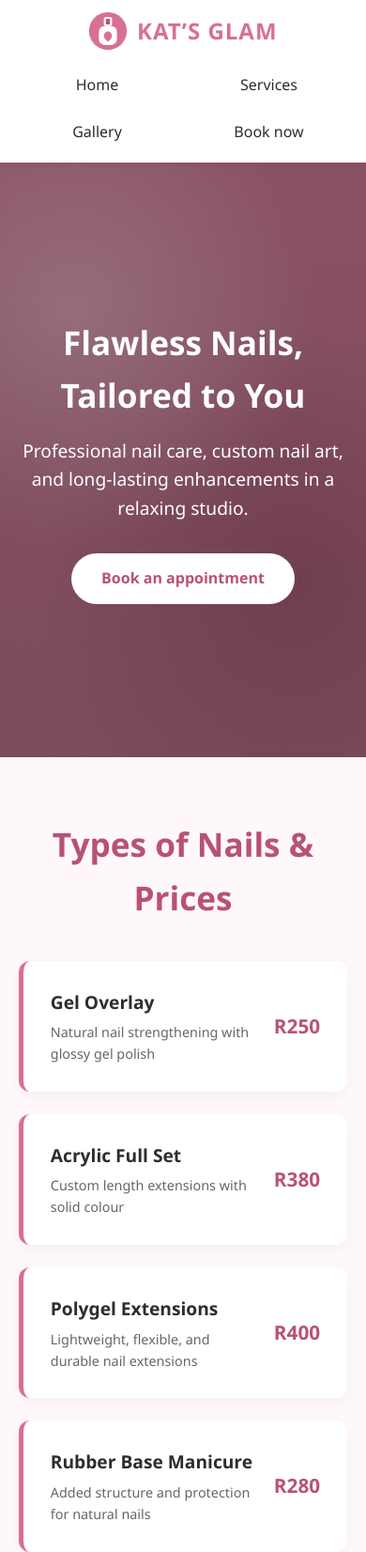
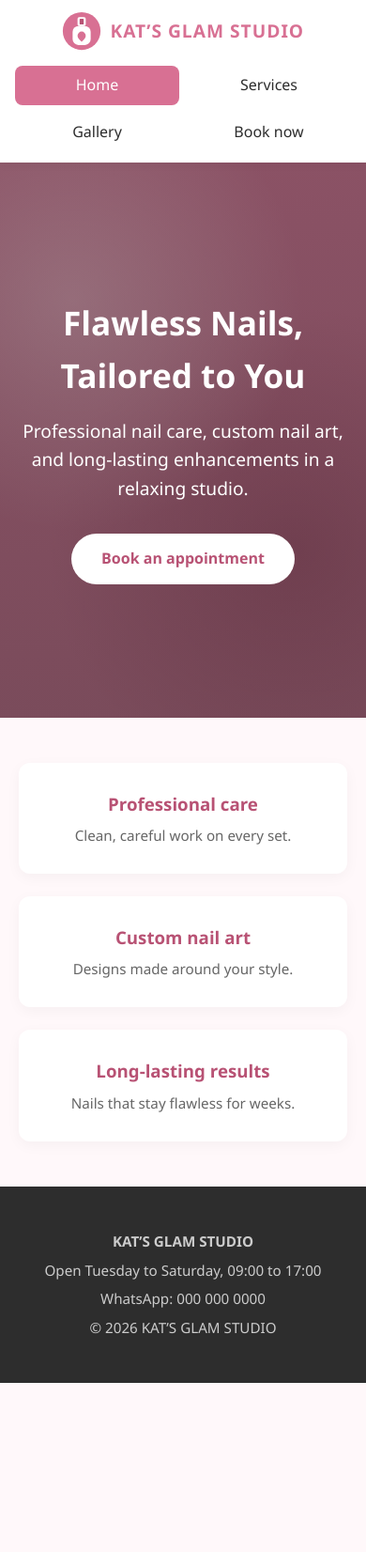
Before and after one commit to raregrade9-lgtm/RareGrade-FirstApp, a plain HTML site: page index.html in a window 390 px wide. Shown: the top 1652 px of the page at 94% size. After the commit the page ends 1472 px from the top, so only its background shows below. Drawn offline with Linux system fonts and the light colour scheme.

Commit message:
Update index.html

```diff
--- a/index.html
+++ b/index.html
@@ -3,7 +3,7 @@
 <head>
 <meta charset="UTF-8">
 <meta name="viewport" content="width=device-width, initial-scale=1, viewport-fit=cover">
-<title>Kat’s Glam Studio | Nail Technician</title>
+<title>KAT’S GLAM STUDIO | Nail Technician</title>
 <meta name="description" content="Gel, acrylic and polygel nails, custom nail art and long-lasting enhancements.">
 <style>
 :root {
@@ -40,10 +40,18 @@
   font-family: 'Segoe UI', Tahoma, Geneva, Verdana, sans-serif;
   scroll-behavior: smooth;
 }
-html { scroll-padding-top: 6rem; }
-body { background-color: var(--bg-light); color: var(--text-dark); line-height: 1.6; }
+html, body { min-height: 100%; }
+body {
+  background-color: var(--bg-light);
+  color: var(--text-dark);
+  line-height: 1.6;
+  display: flex;
+  flex-direction: column;
+  min-height: 100vh;
+}
+main { flex: 1; }
 
-/* 1. Navigation Bar (grid) */
+/* Navigation Bar (grid) */
 header {
   background: var(--surface);
   box-shadow: 0 2px 10px rgba(0,0,0,0.05);
@@ -65,7 +73,7 @@ nav {
   align-items: center;
   gap: 0.6rem;
   text-decoration: none;
-  font-size: 1.5rem;
+  font-size: 1.2rem;
   font-weight: bold;
   color: var(--primary);
   letter-spacing: 1px;
@@ -90,26 +98,14 @@ nav {
   transition: color 0.3s, background 0.3s;
 }
 .nav-links a:hover { background: var(--soft); color: var(--primary); }
+.nav-links a.active { background: var(--primary); color: #fff; }
 
-/* 2. Hero Section */
-.hero {
-  background:
-    linear-gradient(rgba(45,45,45,0.45), rgba(45,45,45,0.55)),
-    radial-gradient(circle at 20% 25%, #f4a6bf 0, transparent 45%),
-    radial-gradient(circle at 80% 70%, #b85274 0, transparent 50%),
-    #d87093;
-  min-height: 75vh;
-  display: flex;
-  flex-direction: column;
-  justify-content: center;
-  align-items: center;
-  text-align: center;
-  color: #fff;
-  padding: 3rem 1.5rem;
-}
-.hero h1 { font-size: 3rem; margin-bottom: 1rem; }
-.hero p { font-size: 1.2rem; max-width: 600px; margin-bottom: 2rem; }
+/* Pages: only the active one is visible */
+.page { display: none; }
+.page.active { display: block; }
+
 .btn {
+  display: inline-block;
   background: var(--primary);
   color: #fff;
   padding: 0.9rem 2rem;
@@ -126,15 +122,39 @@ nav {
   outline: 3px solid var(--primary-dark);
   outline-offset: 2px;
 }
+
+/* Home */
+.hero {
+  background:
+    linear-gradient(rgba(45,45,45,0.45), rgba(45,45,45,0.55)),
+    radial-gradient(circle at 20% 25%, #f4a6bf 0, transparent 45%),
+    radial-gradient(circle at 80% 70%, #b85274 0, transparent 50%),
+    #d87093;
+  min-height: 70vh;
+  display: flex;
+  flex-direction: column;
+  justify-content: center;
+  align-items: center;
+  text-align: center;
+  color: #fff;
+  padding: 3rem 1.5rem;
+}
+.hero h1 { font-size: 3rem; margin-bottom: 1rem; }
+.hero p { font-size: 1.2rem; max-width: 600px; margin-bottom: 2rem; }
 .hero .btn { background: #fff; color: #b85274; }
 .hero .btn:hover { background: #ffeef2; }
 
-/* 3. Body Sections */
-section { max-width: 1100px; margin: 4rem auto; padding: 0 2rem; }
-section.hero { max-width: 100%; margin: 0; }
-h2 { text-align: center; font-size: 2.2rem; color: var(--primary-dark); margin-bottom: 2.5rem; }
+.container { max-width: 1100px; margin: 0 auto; padding: 4rem 2rem; }
+.page-title { text-align: center; margin-bottom: 2.5rem; }
+h2 { text-align: center; font-size: 2.2rem; color: var(--primary-dark); margin-bottom: 0.5rem; }
+.page-title p { color: var(--text-muted); max-width: 560px; margin: 0 auto; }
 
-/* Services & Prices */
+.highlights { display: grid; grid-template-columns: repeat(auto-fit, minmax(240px, 1fr)); gap: 1.5rem; }
+.highlight { background: var(--surface); padding: 1.8rem; border-radius: 12px; text-align: center; box-shadow: 0 4px 15px rgba(0,0,0,0.04); }
+.highlight h3 { color: var(--primary-dark); margin-bottom: 0.4rem; }
+.highlight p { color: var(--text-muted); font-size: 0.95rem; }
+
+/* Services */
 .services-grid { display: grid; grid-template-columns: repeat(auto-fit, minmax(280px, 1fr)); gap: 1.5rem; }
 .service-card {
   background: var(--surface);
@@ -165,20 +185,14 @@ h2 { text-align: center; font-size: 2.2rem; color: var(--primary-dark); margin-b
   transition: transform 0.3s;
 }
 .gallery-grid .tile:hover { transform: scale(1.03); }
-.gallery-grid img {
-  width: 100%;
-  height: 260px;
-  object-fit: cover;
-  border-radius: 10px;
-  transition: transform 0.3s;
-}
+.gallery-grid img { width: 100%; height: 260px; object-fit: cover; border-radius: 10px; transition: transform 0.3s; }
 .gallery-grid img:hover { transform: scale(1.03); }
 .t1 { background: linear-gradient(135deg, #f6b8cc, #d87093); }
 .t2 { background: linear-gradient(135deg, #e7a1c9, #8e4a7a); }
 .t3 { background: linear-gradient(135deg, #e8d3c4, #b99580); }
 .t4 { background: linear-gradient(135deg, #ffffff, #e9a3b8); color: #7a2e4a; text-shadow: none; }
 
-/* Booking & Deposit Info */
+/* Booking */
 .booking-container {
   display: grid;
   grid-template-columns: 1fr 1fr;
@@ -219,20 +233,14 @@ input, select {
   font-weight: 500;
 }
 
-/* 4. Footer */
-footer {
-  background: var(--footer-bg);
-  color: #fff;
-  text-align: center;
-  padding: 2.5rem 1rem;
-  margin-top: 4rem;
-}
+/* Footer */
+footer { background: var(--footer-bg); color: #fff; text-align: center; padding: 2.5rem 1rem; }
 footer p { margin: 0.4rem 0; font-size: 0.95rem; color: var(--footer-text); }
 
 @media (max-width: 768px) {
   .booking-container { grid-template-columns: 1fr; padding: 1.5rem; }
   .hero h1 { font-size: 2.2rem; }
-  section { padding: 0 1.25rem; }
+  .container { padding: 3rem 1.25rem; }
   nav { grid-template-columns: 1fr; padding: 0.75rem 1rem; }
   .logo { justify-self: center; }
   .nav-links { justify-self: stretch; width: 100%; grid-template-columns: repeat(2, minmax(0, 1fr)); }
@@ -244,7 +252,7 @@ footer p { margin: 0.4rem 0; font-size: 0.95rem; color: var(--footer-text); }
 <!-- Navigation Bar -->
 <header>
   <nav>
-    <a href="#home" class="logo" aria-label="Kat’s Glam Studio home">
+    <a href="#home" class="logo" aria-label="KAT’S GLAM STUDIO home">
       <svg viewBox="0 0 48 48" aria-hidden="true">
         <circle cx="24" cy="24" r="23" fill="#d87093"/>
         <rect x="19" y="7" width="10" height="11" rx="2" fill="#fff"/>
@@ -252,27 +260,42 @@ footer p { margin: 0.4rem 0; font-size: 0.95rem; color: var(--footer-text); }
         <rect x="13" y="18" width="22" height="23" rx="7" fill="#fff"/>
         <path d="M24 37c-3.5-3-5-5.2-5-7.3a5 5 0 0 1 10 0c0 2.1-1.5 4.3-5 7.3z" fill="#d87093"/>
       </svg>
-      <span>KAT’S GLAM</span>
+      <span>KAT’S GLAM STUDIO</span>
     </a>
     <ul class="nav-links">
-      <li><a href="#home">Home</a></li>
-      <li><a href="#services">Services</a></li>
-      <li><a href="#gallery">Gallery</a></li>
-      <li><a href="#booking">Book now</a></li>
+      <li><a href="#home" data-page="home">Home</a></li>
+      <li><a href="#services" data-page="services">Services</a></li>
+      <li><a href="#gallery" data-page="gallery">Gallery</a></li>
+      <li><a href="#booking" data-page="booking">Book now</a></li>
     </ul>
   </nav>
 </header>
 
-<!-- Hero Section -->
-<section id="home" class="hero">
+<main>
+
+  <!-- PAGE 1: HOME -->
+  <div id="home" class="page active">
+    <section class="hero">
       <h1>Flawless Nails, Tailored to You</h1>
       <p>Professional nail care, custom nail art, and long-lasting enhancements in a relaxing studio.</p>
       <a href="#booking" class="btn">Book an appointment</a>
     </section>
+    <div class="container">
+      <div class="highlights">
+        <div class="highlight"><h3>Professional care</h3><p>Clean, careful work on every set.</p></div>
+        <div class="highlight"><h3>Custom nail art</h3><p>Designs made around your style.</p></div>
+        <div class="highlight"><h3>Long-lasting results</h3><p>Nails that stay flawless for weeks.</p></div>
+      </div>
+    </div>
+  </div>
 
-<!-- Types of Nails & Prices -->
-<section id="services">
+  <!-- PAGE 2: SERVICES -->
+  <div id="services" class="page">
+    <div class="container">
+      <div class="page-title">
         <h2>Types of Nails &amp; Prices</h2>
+        <p>Choose the set that suits you. Prices are in rand.</p>
+      </div>
       <div class="services-grid">
         <div class="service-card"><div class="service-info"><h3>Gel Overlay</h3><p>Natural nail strengthening with glossy gel polish</p></div><div class="price">R250</div></div>
         <div class="service-card"><div class="service-info"><h3>Acrylic Full Set</h3><p>Custom length extensions with solid colour</p></div><div class="price">R380</div></div>
@@ -281,24 +304,34 @@ footer p { margin: 0.4rem 0; font-size: 0.95rem; color: var(--footer-text); }
         <div class="service-card"><div class="service-info"><h3>French Tip / Ombré</h3><p>Classic white tips or blended colour fade</p></div><div class="price">R320</div></div>
         <div class="service-card"><div class="service-info"><h3>Soak Off &amp; Nail Care</h3><p>Safe product removal, shaping, and cuticle oil</p></div><div class="price">R120</div></div>
       </div>
-</section>
+    </div>
+  </div>
 
-<!-- Picture Gallery -->
+  <!-- PAGE 3: GALLERY -->
+  <div id="gallery" class="page">
+    <div class="container">
+      <div class="page-title">
+        <h2>Our Work Gallery</h2>
+        <p>A look at some of our favourite sets.</p>
+      </div>
       <!-- To use your own photos, replace each <div class="tile ..."> line with:
            <img src="photo1.jpg" alt="Pink manicure design"> -->
-<section id="gallery">
-  <h2>Our Work Gallery</h2>
       <div class="gallery-grid">
         <div class="tile t1" role="img" aria-label="Pink manicure design">Pink manicure</div>
         <div class="tile t2" role="img" aria-label="Acrylic nail art">Acrylic nail art</div>
         <div class="tile t3" role="img" aria-label="Neutral gel nails">Neutral gel</div>
         <div class="tile t4" role="img" aria-label="French tip nails">French tips</div>
       </div>
-</section>
+    </div>
+  </div>
 
-<!-- Booking & Deposit Info -->
-<section id="booking">
+  <!-- PAGE 4: BOOKING -->
+  <div id="booking" class="page">
+    <div class="container">
+      <div class="page-title">
         <h2>Book Your Appointment</h2>
+        <p>Send your request, then pay the deposit to confirm your slot.</p>
+      </div>
       <div class="booking-container">
         <div>
           <div class="info-box">
@@ -316,7 +349,6 @@ footer p { margin: 0.4rem 0; font-size: 0.95rem; color: var(--footer-text); }
             <p>Arrive with clean, product-free nails. Cancel or reschedule at least 24 hours ahead to keep your deposit.</p>
           </div>
         </div>
-
         <div>
           <form id="bookingForm">
             <div><label for="name">Full name</label><input type="text" id="name" required autocomplete="name"></div>
@@ -340,19 +372,43 @@ footer p { margin: 0.4rem 0; font-size: 0.95rem; color: var(--footer-text); }
           <div id="confirmationMsg" role="status"></div>
         </div>
       </div>
-</section>
+    </div>
+  </div>
+
+</main>
 
 <!-- Footer -->
 <footer>
   <p><strong>KAT’S GLAM STUDIO</strong></p>
   <p>Open Tuesday to Saturday, 09:00 to 17:00</p>
   <p>WhatsApp: 000 000 0000</p>
-  <p>&copy; 2026 Kat’s Glam Studio</p>
+  <p>&copy; 2026 KAT’S GLAM STUDIO</p>
 </footer>
 
 <script>
-  var dateInput = document.getElementById('date');
-  dateInput.min = new Date().toISOString().split('T')[0];
+  var titles = {
+    home: 'KAT’S GLAM STUDIO | Nail Technician',
+    services: 'Services & Prices | KAT’S GLAM STUDIO',
+    gallery: 'Gallery | KAT’S GLAM STUDIO',
+    booking: 'Book Now | KAT’S GLAM STUDIO'
+  };
+
+  function showPage() {
+    var id = location.hash.replace('#', '');
+    if (!titles[id]) id = 'home';
+    document.querySelectorAll('.page').forEach(function (p) {
+      p.classList.toggle('active', p.id === id);
+    });
+    document.querySelectorAll('.nav-links a').forEach(function (a) {
+      a.classList.toggle('active', a.dataset.page === id);
+    });
+    document.title = titles[id];
+    window.scrollTo(0, 0);
+  }
+  window.addEventListener('hashchange', showPage);
+  showPage();
+
+  document.getElementById('date').min = new Date().toISOString().split('T')[0];
 
   document.getElementById('bookingForm').addEventListener('submit', function (e) {
     e.preventDefault();
@@ -365,7 +421,6 @@ footer p { margin: 0.4rem 0; font-size: 0.95rem; color: var(--footer-text); }
       ' has been received. Pay the deposit and send proof on WhatsApp to confirm your slot.';
     msg.style.display = 'block';
     this.reset();
-    msg.scrollIntoView({ behavior: 'smooth', block: 'nearest' });
   });
 </script>
 </body>
```
Lines whose indentation alone changed are shown as unchanged.
